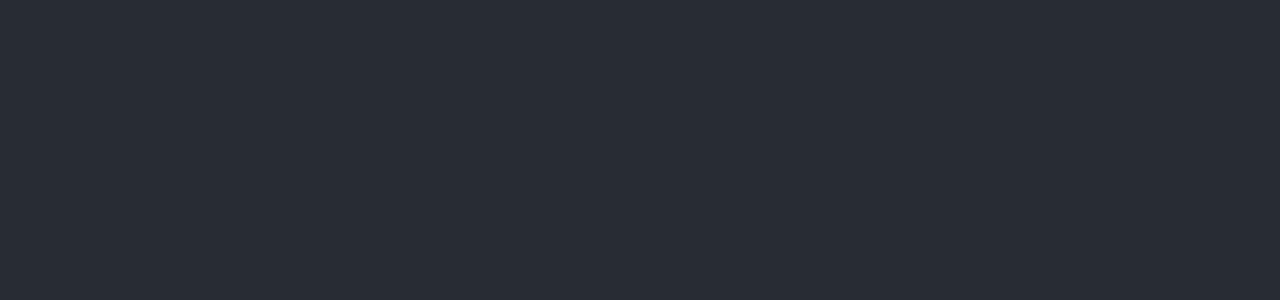
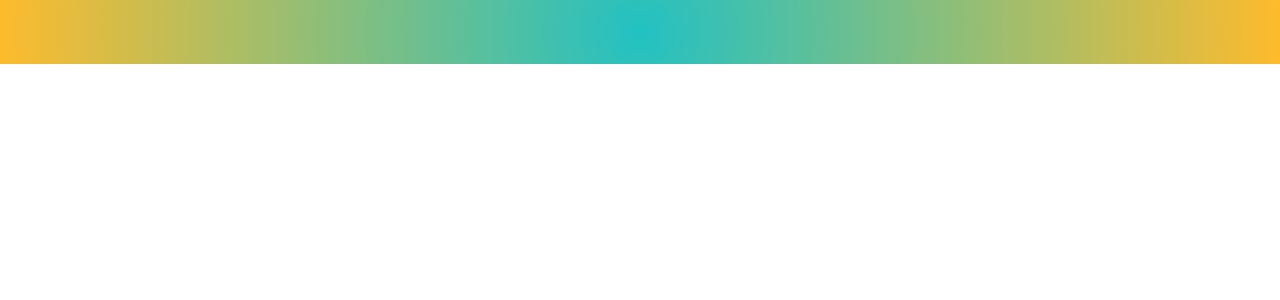
Before and after one commit to X-itachi-X/Naive-Maps, a React (Create React App) app: page / in a window 1280 px wide. Shown: the top 300 px of the page. Built offline with nearby package versions, Linux system fonts and the light colour scheme.

Commit message:
Oct 12, 2023, 7:46 AM

```diff
--- a/src/App.css
+++ b/src/App.css
@@ -14,8 +14,9 @@
 }
 
 .App-header {
-  background-color: #282c34;
-  min-height: 100vh;
+  background: rgb(34,193,195);
+  background: radial-gradient(circle, rgba(34,193,195,1) 0%, rgba(253,187,45,1) 100%);
+  min-height: 4rem;
   display: flex;
   flex-direction: column;
   align-items: center;
```
